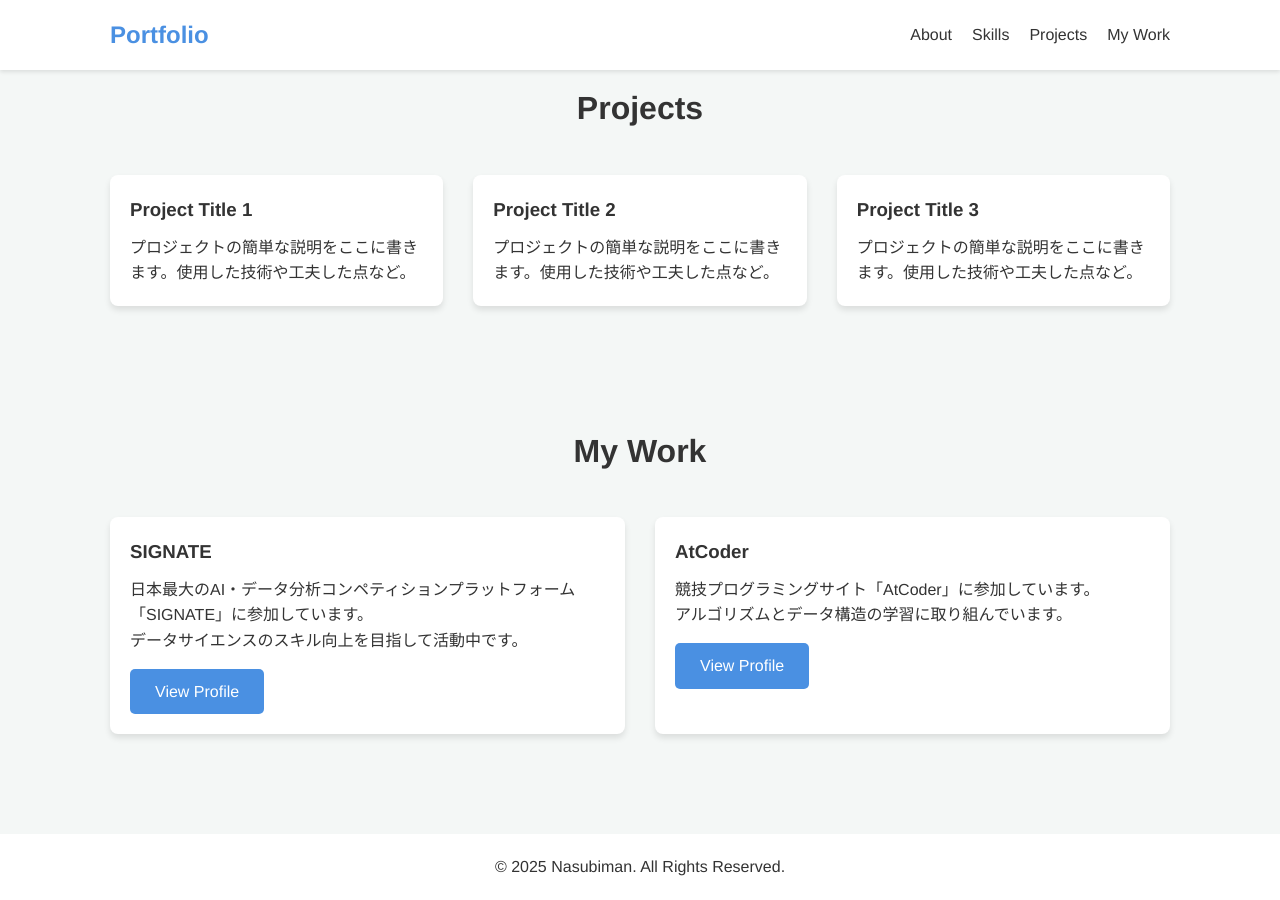
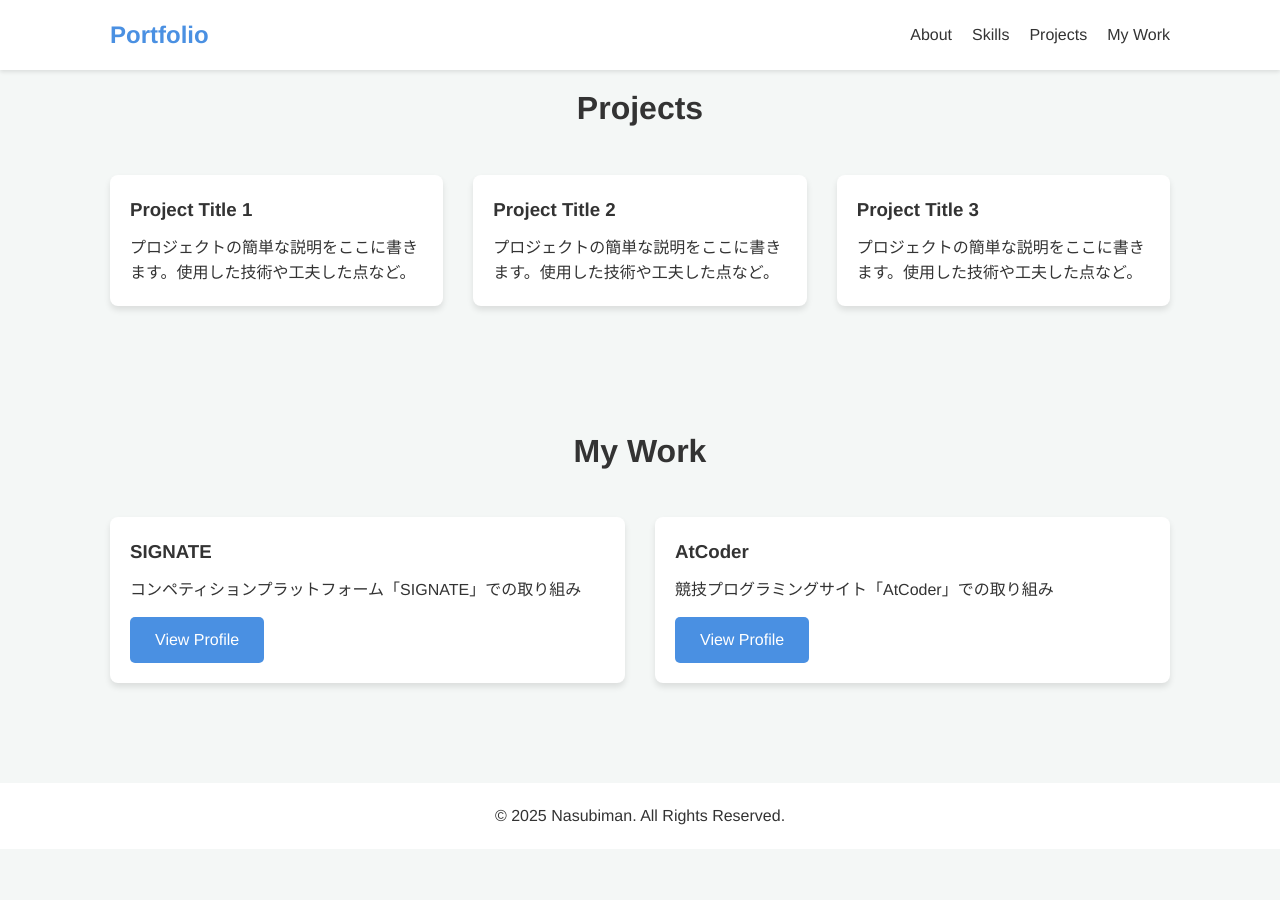
Before and after one commit to Nasubiman/Nasubiman.github.io, a Jekyll site: the page home.html, which Jekyll copies as it is, in a window 1280 px wide and 900 px high, scrolled down 916 px. Built offline with Jekyll 4.4.1, drawn with Linux system fonts in a browser that asks for light colours; after the commit the page ends 1765 px from its top, so only the background shows below that.

Commit message:
feat: update homepage content and presentation

```diff
--- a/home.html
+++ b/home.html
@@ -101,7 +101,7 @@
             <div class="project-card">
                 <div class="project-info">
                     <h3>SIGNATE</h3>
-                    <p>日本最大のAI・データ分析コンペティションプラットフォーム「SIGNATE」に参加しています。<br>データサイエンスのスキル向上を目指して活動中です。</p>
+                    <p>コンペティションプラットフォーム「SIGNATE」での取り組み</p>
                     <a href="https://user.competition.signate.jp/en/user/?user=75da792abc434981b8fd3a986a646510"
                         target="_blank" class="btn" style="margin-top: 15px;">View Profile</a>
                 </div>
@@ -109,7 +109,7 @@
             <div class="project-card">
                 <div class="project-info">
                     <h3>AtCoder</h3>
-                    <p>競技プログラミングサイト「AtCoder」に参加しています。<br>アルゴリズムとデータ構造の学習に取り組んでいます。</p>
+                    <p>競技プログラミングサイト「AtCoder」での取り組み</p>
                     <a href="https://atcoder.jp/users/NASUBIMAN" target="_blank" class="btn"
                         style="margin-top: 15px;">View Profile</a>
                 </div>
```
